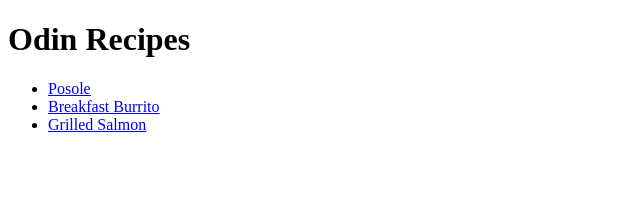
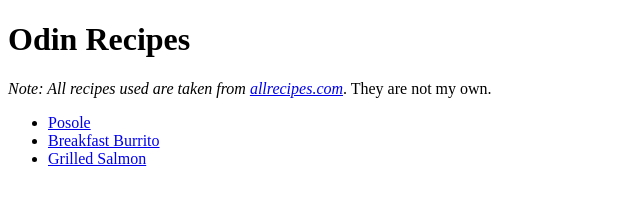
Before and after one commit to MOONtyzoo/odin-recipes, a plain HTML site: page index.html in a window 1280 px wide. Shown: the whole page, without its empty margins (0-640 px from the left). Drawn offline with Linux system fonts and the light colour scheme.

Commit message:
Add disclaimer to index.html
It's important to inform that the recipes aren't my own and are taken
from allrecipes.com for the purposes of practicing website creation.

```diff
--- a/index.html
+++ b/index.html
@@ -7,6 +7,7 @@
 
     <body>
         <h1>Odin Recipes</h1>
+        <p><em>Note: All recipes used are taken from <a href="https://www.allrecipes.com/">allrecipes.com</a></em>. They are not my own.</p>
         <ul>
             <li><a href="./recipes/posole.html">Posole</a></li>
             <li><a href="./recipes/breakfast_burrito.html">Breakfast Burrito</a></li>
```
